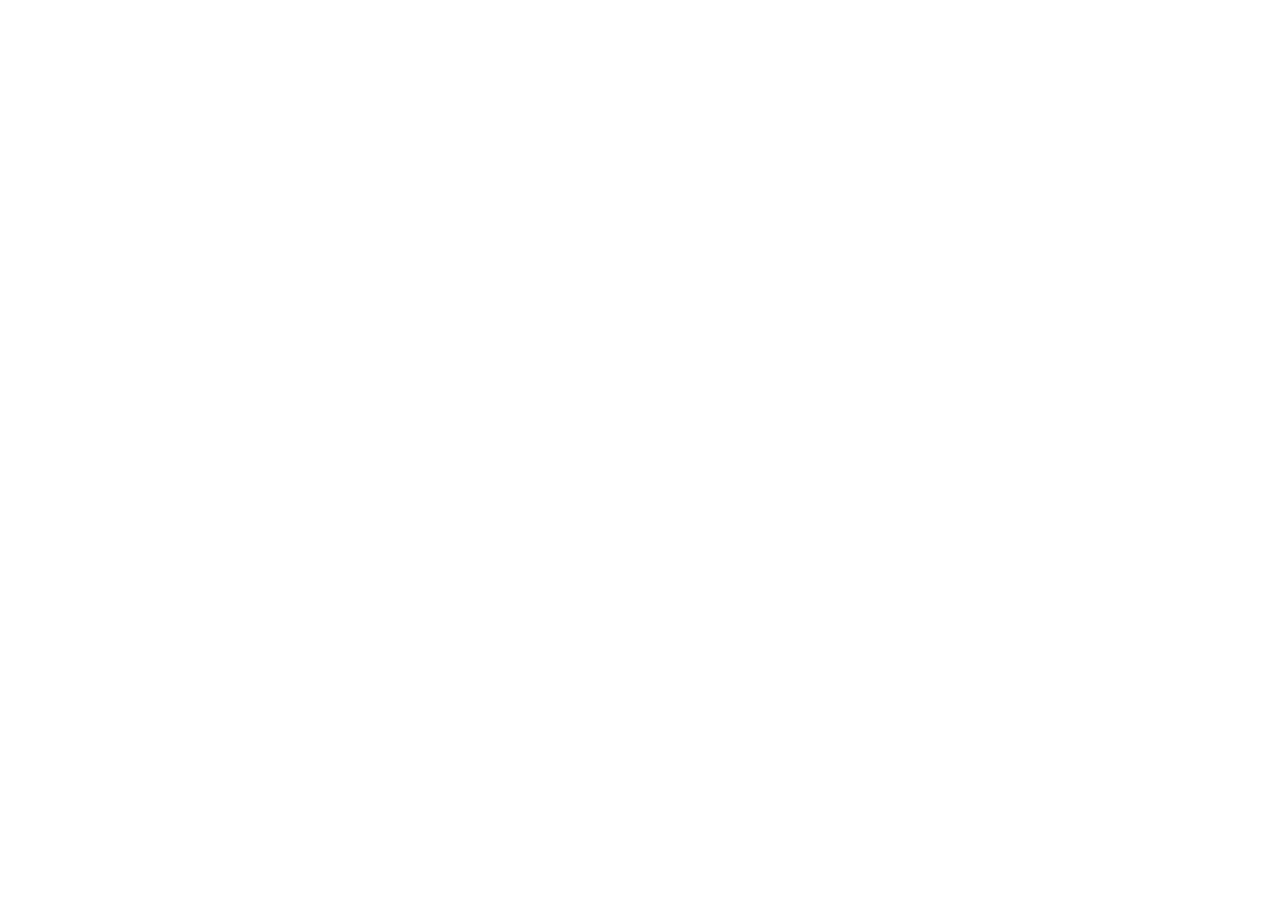
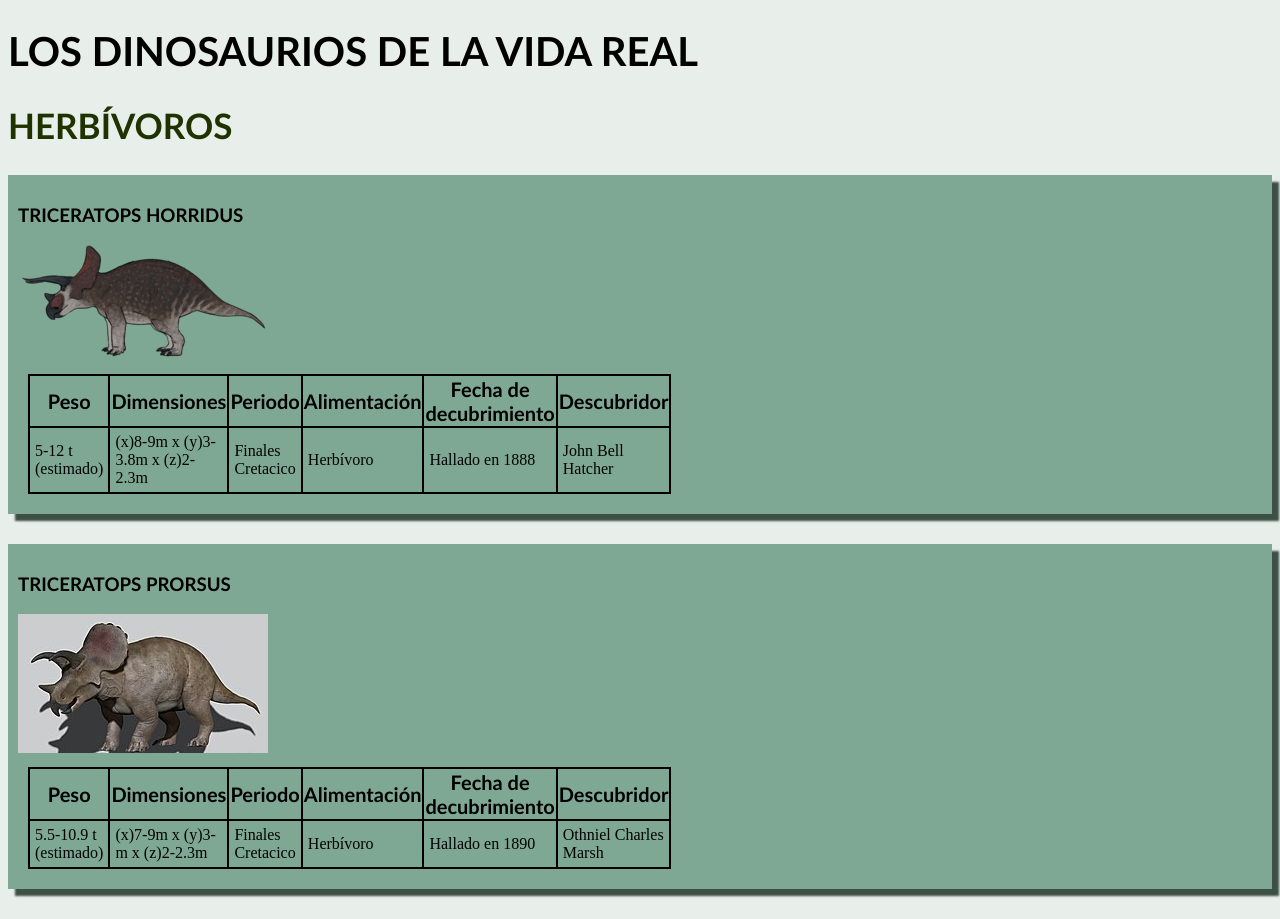
Before and after one commit to AdriNC44/Proyecto_LMAR_ARK, a plain HTML site: page DinosReal.html in a window 1280 px wide. Before the commit the page ends 800 px from the top, so only its background shows below. Drawn offline with Linux system fonts and the light colour scheme.

Commit message:
commit 5

```diff
--- a/DinosReal.html
+++ b/DinosReal.html
@@ -0,0 +1,67 @@
+<!DOCTYPE html>
+<html lang="en">
+
+<head>
+    <meta charset="UTF-8">
+    <meta name="viewport" content="width=device-width, initial-scale=1.0">
+    <link rel="stylesheet" href="src/DinosReal.css">
+    <title>Dinos</title>
+</head>
+
+<body>
+    <header>
+        <h1>LOS DINOSAURIOS DE LA VIDA REAL</h1>
+
+    </header>
+    <section class="herbi">
+        <h2>HERBÍVOROS</h2>
+        <article>
+            <h3>TRICERATOPS HORRIDUS</h3>
+            <img src="imagen/Triceratops_horridus.png" alt="imagen Triceratops_horridus">
+            <table>
+                <tr>
+                    <th>Peso</th>
+                    <th>Dimensiones</th>
+                    <th>Periodo</th>
+                    <th>Alimentación</th>
+                    <th>Fecha de decubrimiento</th>
+                    <th>Descubridor</th>
+                </tr>
+                <tr>
+                    <td>5-12 t (estimado)</td>
+                    <td>(x)8-9m x (y)3-3.8m x (z)2-2.3m</td>
+                    <td>Finales Cretacico</td>
+                    <td>Herbívoro</td>
+                    <td>Hallado en 1888 </td>
+                    <td>John Bell Hatcher</td>
+                </tr>
+            </table>
+        </article>
+        <article>
+            <h3>TRICERATOPS PRORSUS</h3>
+            <img src="imagen/Triceratops_prorsus_Restoration.jpg" alt="imagen Triceratops_prorsus">
+            <table>
+                <tr>
+                    <th>Peso</th>
+                    <th>Dimensiones</th>
+                    <th>Periodo</th>
+                    <th>Alimentación</th>
+                    <th>Fecha de decubrimiento</th>
+                    <th>Descubridor</th>
+
+                </tr>
+                <tr>
+                    <td>5.5-10.9 t (estimado)</td>
+                    <td>(x)7-9m x (y)3-m x (z)2-2.3m</td>
+                    <td>Finales Cretacico</td>
+                    <td>Herbívoro</td>
+                    <td>Hallado en 1890</td>
+                    <td>Othniel Charles Marsh</td>
+                </tr>
+            </table>
+        </article>
+    </section>
+
+</body>
+
+</html>
--- /dev/null
+++ b/src/DinosReal.css
@@ -0,0 +1,55 @@
+table {
+    border: solid black 2px;
+    border-collapse: collapse;
+    width: 350px;
+
+    tr {
+        td {
+            border: solid black 2px;
+            padding: 5px;
+            font-size: 16px;
+        }
+
+        th {
+            border: solid black 2px;
+            font-size: 20px;
+            font-family: 'Trebuchet MS', 'Lucida Sans Unicode', 'Lucida Grande', 'Lucida Sans', Arial, sans-serif;
+        }
+    }
+
+    margin: 10px;
+}
+
+body {
+    background-color: #E8EFEA;
+
+    article {
+        margin-bottom: 30px;
+        padding: 10px;
+    }
+
+    .herbi article {
+        background-color: #7fa894;
+        box-shadow: 7px 7px 2px #3c5046;
+    }
+
+
+}
+
+h1 {
+    font-size: 40px;
+    font-family: 'Trebuchet MS', 'Lucida Sans Unicode', 'Lucida Grande', 'Lucida Sans', Arial, sans-serif;
+}
+
+h2 {
+    font-size: 35px;
+    font-family: 'Trebuchet MS', 'Lucida Sans Unicode', 'Lucida Grande', 'Lucida Sans', Arial, sans-serif;
+}
+
+.herbi h2 {
+    color: rgb(31, 51, 1);
+}
+
+h3 {
+    font-family: 'Trebuchet MS', 'Lucida Sans Unicode', 'Lucida Grande', 'Lucida Sans', Arial, sans-serif;
+}
```
Also changed, not shown: index.html (+1 -1 lines), imagen/Triceratops_horridus.png (added), imagen/Triceratops_prorsus_Restoration.jpg (added).
